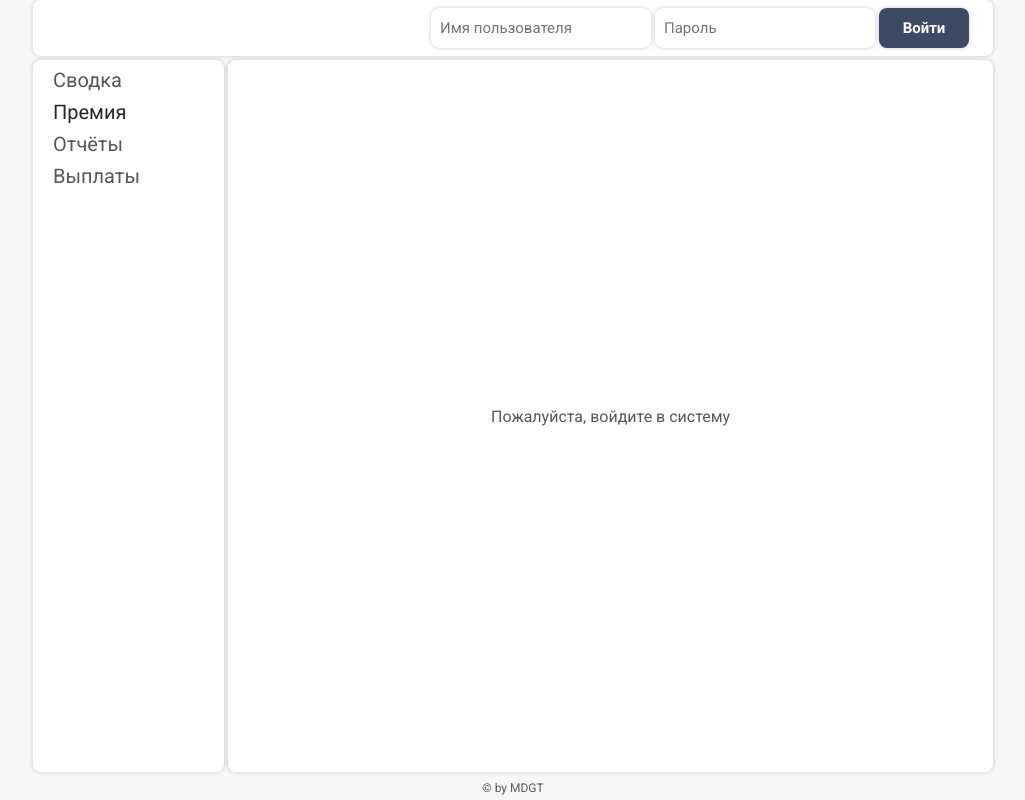
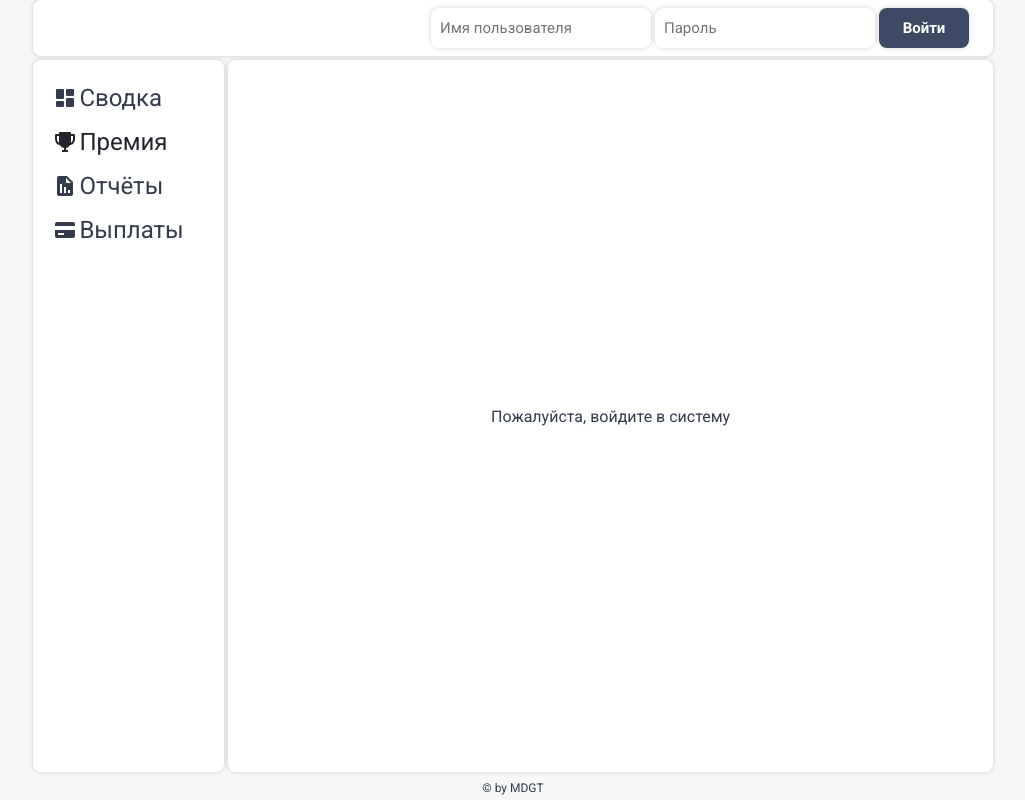
Before and after one commit to Shertor/mdgt-dashboard, a React (Create React App) app: page /Prise in a window 1280 px wide. Shown: the whole page, without its empty margins (127-1152 px from the left). Built offline with nearby package versions, Linux system fonts and the light colour scheme.

Commit message:
Интеграция Chart Js

```diff
--- a/package.json
+++ b/package.json
@@ -6,7 +6,9 @@
     "@testing-library/jest-dom": "^5.16.4",
     "@testing-library/react": "^13.3.0",
     "@testing-library/user-event": "^13.5.0",
+    "chart.js": "^3.8.0",
     "react": "^18.1.0",
+    "react-chartjs-2": "^4.1.0",
     "react-dom": "^18.1.0",
     "react-router": "^6.3.0",
     "react-router-dom": "^6.3.0",
--- a/src/Components/Navigation/Navigation.css
+++ b/src/Components/Navigation/Navigation.css
@@ -2,18 +2,35 @@
 	height: 100%;
 	display: flex;
 	flex-direction: column;
-	row-gap: 0.5rem;
+	row-gap: 1rem;
 
-	padding: 0.5rem 1.25rem;
+	padding: 1.5rem 1.25rem;
 
-	font-size: var(--h2-font-size);
+	font-size: var(--h1-font-size);
 }
 
 .nav-link {
-	color: var(--text-color);
-	text-decoration: none;
+	display: inline-flex;
+	align-items: center;
+	column-gap: 0.15rem;
 }
 
-.is-active {
+.nav-link,
+.nav-link svg {
+	color: var(--text-color);
+	fill: var(--text-color);
+
+	text-decoration: none;
+
+	transition: 0.4s;
+}
+
+.nav-link.is-active,
+.nav-link.is-active svg {
+	fill: var(--title-color);
 	color: var(--title-color);
 }
+
+.nav-link:hover svg {
+	transform: translateY(-0.2rem);
+}
--- a/src/Components/Navigation/Navigation.jsx
+++ b/src/Components/Navigation/Navigation.jsx
@@ -28,6 +28,9 @@ export default class Navigation extends Component {
 								isActive ? 'nav-link is-active' : 'nav-link'
 							}
 						>
+							<svg xmlns="http://www.w3.org/2000/svg" width="24" height="24">
+								<path d="M4 13h6a1 1 0 0 0 1-1V4a1 1 0 0 0-1-1H4a1 1 0 0 0-1 1v8a1 1 0 0 0 1 1zm-1 7a1 1 0 0 0 1 1h6a1 1 0 0 0 1-1v-4a1 1 0 0 0-1-1H4a1 1 0 0 0-1 1v4zm10 0a1 1 0 0 0 1 1h6a1 1 0 0 0 1-1v-7a1 1 0 0 0-1-1h-6a1 1 0 0 0-1 1v7zm1-10h6a1 1 0 0 0 1-1V4a1 1 0 0 0-1-1h-6a1 1 0 0 0-1 1v5a1 1 0 0 0 1 1z"></path>
+							</svg>{' '}
 							Сводка
 						</NavLink>
 						<NavLink
@@ -37,6 +40,9 @@ export default class Navigation extends Component {
 								isActive ? 'nav-link is-active' : 'nav-link'
 							}
 						>
+							<svg xmlns="http://www.w3.org/2000/svg" width="24" height="24">
+								<path d="M21 4h-3V3a1 1 0 0 0-1-1H7a1 1 0 0 0-1 1v1H3a1 1 0 0 0-1 1v3c0 4.31 1.8 6.91 4.82 7A6 6 0 0 0 11 17.91V20H9v2h6v-2h-2v-2.09A6 6 0 0 0 17.18 15c3-.1 4.82-2.7 4.82-7V5a1 1 0 0 0-1-1zM4 8V6h2v6.83C4.22 12.08 4 9.3 4 8zm14 4.83V6h2v2c0 1.3-.22 4.08-2 4.83z"></path>
+							</svg>{' '}
 							Премия
 						</NavLink>
 						<NavLink
@@ -46,6 +52,9 @@ export default class Navigation extends Component {
 								isActive ? 'nav-link is-active' : 'nav-link'
 							}
 						>
+							<svg xmlns="http://www.w3.org/2000/svg" width="24" height="24">
+								<path d="m20 8-6-6H6a2 2 0 0 0-2 2v16a2 2 0 0 0 2 2h12a2 2 0 0 0 2-2V8zM9 19H7v-9h2v9zm4 0h-2v-6h2v6zm4 0h-2v-3h2v3zM14 9h-1V4l5 5h-4z"></path>
+							</svg>{' '}
 							Отчёты
 						</NavLink>
 						<NavLink
@@ -55,6 +64,9 @@ export default class Navigation extends Component {
 								isActive ? 'nav-link is-active' : 'nav-link'
 							}
 						>
+							<svg xmlns="http://www.w3.org/2000/svg" width="24" height="24">
+								<path d="M20 4H4c-1.103 0-2 .897-2 2v2h20V6c0-1.103-.897-2-2-2zM2 18c0 1.103.897 2 2 2h16c1.103 0 2-.897 2-2v-6H2v6zm3-3h6v2H5v-2z"></path>
+							</svg>{' '}
 							Выплаты
 						</NavLink>
 					</nav>
--- a/src/Components/Prise/Prise.jsx
+++ b/src/Components/Prise/Prise.jsx
@@ -1,14 +1,54 @@
-import React, { useContext } from 'react'
+import React, { useContext, useEffect } from 'react'
 import Context from '../../context'
 
 import NotLogged from '../NotLogged/NotLogged'
+import PriseChart from './PriseChart'
+
+async function getPrises() {
+	return {
+		prises: [
+			Math.random() * 100,
+			Math.random() * 100,
+			Math.random() * 100,
+			Math.random() * 100,
+			Math.random() * 100,
+			Math.random() * 100,
+			Math.random() * 100,
+		],
+		dates: [
+			'01.2022',
+			'02.2022',
+			'03.2022',
+			'04.2022',
+			'05.2022',
+			'06.2022',
+			'07.2022',
+		],
+	}
+}
 
 export default function Prise() {
 	const { isLogged } = useContext(Context)
+	const [prises, setPrises] = React.useState({ prises: [], dates: [] })
+
+	useEffect(() => {
+		if (isLogged) {
+			getPrises().then((response) => {
+				console.log(response)
+				setPrises(response)
+			})
+		}
+	}, [isLogged])
 
 	return (
 		<React.Fragment>
-			{isLogged ? <div className="card-item"></div> : <NotLogged />}
+			{isLogged ? (
+				<div className="card-item">
+					<PriseChart dataset={prises} />
+				</div>
+			) : (
+				<NotLogged />
+			)}
 		</React.Fragment>
 	)
 }
--- /dev/null
+++ b/src/Components/Prise/PriseChart.jsx
@@ -0,0 +1,82 @@
+import React from 'react'
+import {
+	Chart as ChartJS,
+	CategoryScale,
+	LinearScale,
+	PointElement,
+	LineElement,
+	Title,
+	Tooltip,
+	Legend,
+} from 'chart.js'
+import { Line } from 'react-chartjs-2'
+
+ChartJS.register(
+	CategoryScale,
+	LinearScale,
+	PointElement,
+	LineElement,
+	Title,
+	Tooltip,
+	Legend
+)
+
+export default function PriseChart({ dataset }) {
+	const options = {
+		responsive: true,
+		plugins: {
+			title: {
+				display: false,
+				text: 'Chart.js Line Chart - Cubic interpolation mode',
+			},
+			legend: {
+				display: false,
+			},
+		},
+		interaction: {
+			intersect: false,
+		},
+		scales: {
+			x: {
+				display: true,
+				title: {
+					display: true,
+				},
+			},
+			y: {
+				display: true,
+				title: {
+					display: true,
+					text: 'Value',
+				},
+				suggestedMin: Math.min(...dataset.prises) * 0.9,
+				suggestedMax: Math.max(...dataset.prises) * 1.1,
+			},
+		},
+	}
+
+	const labels = dataset.dates
+
+	const data = {
+		labels,
+		datasets: [
+			{
+				label: 'Dataset 1',
+				data: dataset.prises,
+				borderColor: 'rgb(255, 99, 132)',
+				fill: false,
+				cubicInterpolationMode: 'monotone',
+				tension: 0.4,
+			},
+		],
+	}
+
+	console.log('Here')
+	console.log(dataset)
+
+	return (
+		<React.Fragment>
+			<Line options={options} data={data} />
+		</React.Fragment>
+	)
+}
--- a/src/index.css
+++ b/src/index.css
@@ -10,9 +10,9 @@
 	--first-color-alt: hsl(var(--hue), 24%, 28%);
 	--first-color-light: hsl(var(--hue), 24%, 66%);
 	--first-color-lighten: hsl(var(--hue), 24%, 92%);
-	--title-color: hsl(var(--hue), 4%, 15%);
-	--text-color: hsl(var(--hue), 4%, 35%);
-	--text-color-light: hsl(var(--hue), 4%, 55%);
+	--title-color: hsl(var(--hue), 12%, 15%);
+	--text-color: hsl(var(--hue), 20%, 25%);
+	--text-color-light: hsl(var(--hue), 12%, 35%);
 	--body-color: hsl(var(--hue), 4%, 97%);
 	--container-color: #fff;
 
```
Also changed, not shown: 1 other file (tests, documents, lock files or other folders).
